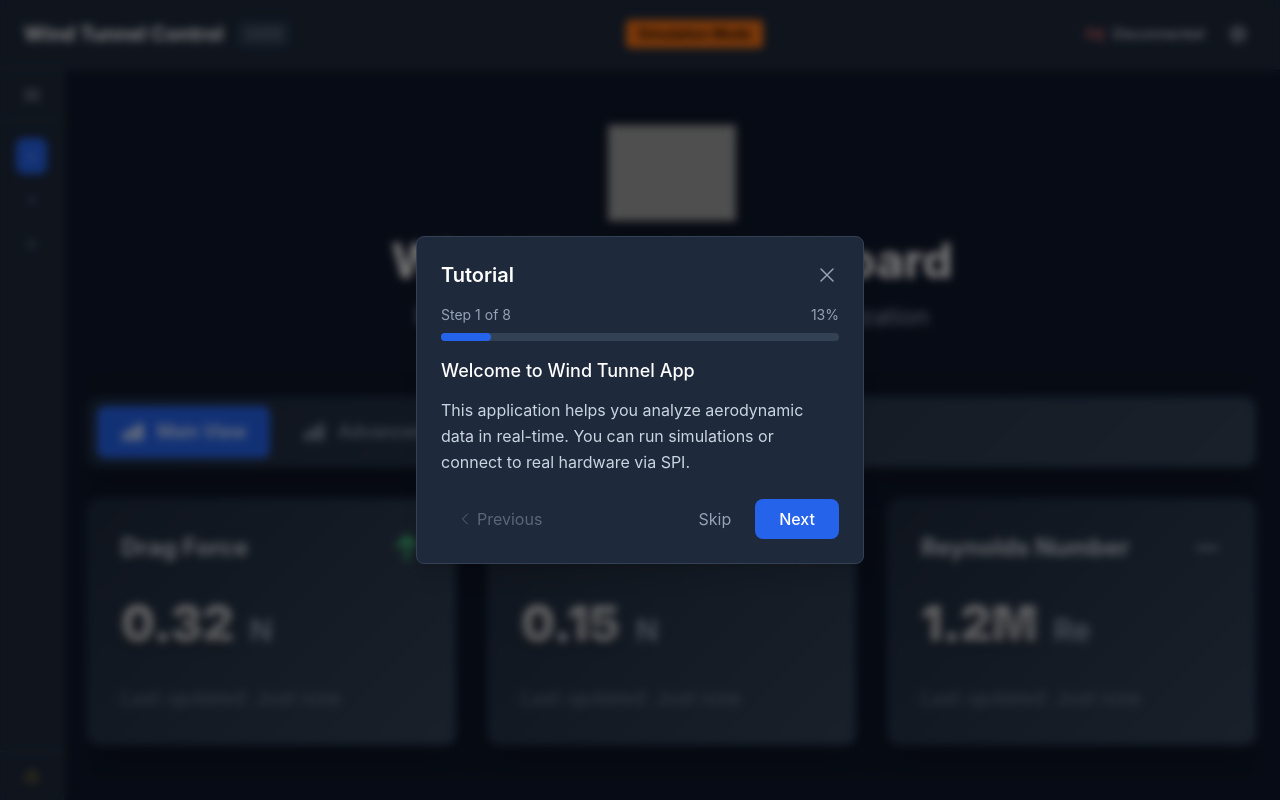
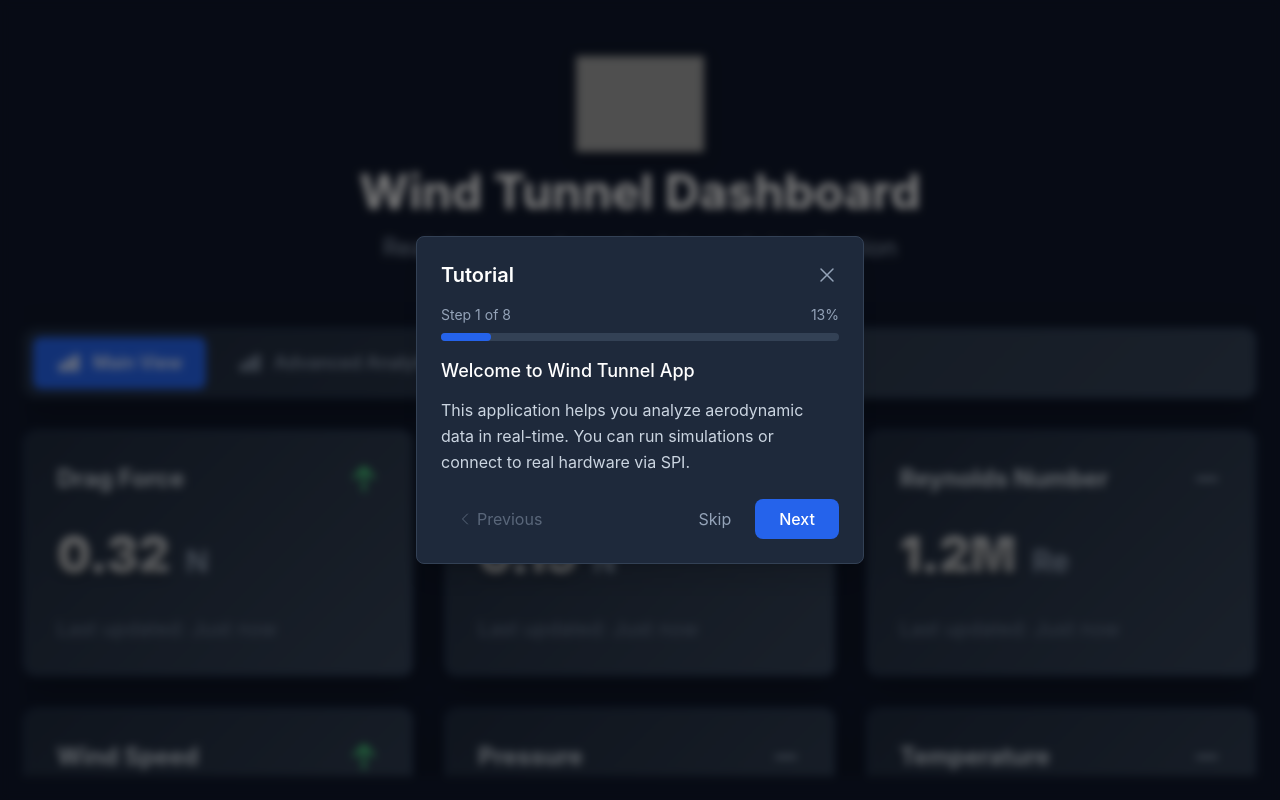
Before and after one commit to hadefuwa/wind-tunnel-electron-react, a React (Vite) app: page / in a window 1280 px wide. Built offline with nearby package versions, Linux system fonts and the light colour scheme; grey boxes are pictures that could not be loaded.

Commit message:
Remove old layout and use fullscreen Dashboard directly

```diff
--- a/src/renderer/App.tsx
+++ b/src/renderer/App.tsx
@@ -1,7 +1,5 @@
 import React, { useState, useEffect } from 'react';
 import { BrowserRouter as Router, Routes, Route } from 'react-router-dom';
-import Header from './components/Layout/Header';
-import Sidebar from './components/Layout/Sidebar';
 import Dashboard from './components/Dashboard/Dashboard';
 import Settings from './components/Settings/Settings';
 import { WebGLTest } from './components/Visualization/WebGLTest';
@@ -10,7 +8,6 @@ import { OnboardingTutorial, useTutorial } from './components/UI/OnboardingTutor
 export default function App() {
   const { hasSeenTutorial, markTutorialComplete } = useTutorial();
   const [showTutorial, setShowTutorial] = useState(!hasSeenTutorial);
-  const [sidebarCollapsed, setSidebarCollapsed] = useState(true);
 
   // Debug touchscreen scrolling
   useEffect(() => {
@@ -33,39 +30,16 @@ export default function App() {
     markTutorialComplete();
   };
 
-  const toggleSidebar = () => {
-    setSidebarCollapsed(!sidebarCollapsed);
-  };
-
-  // Touch event handlers for debugging
-  const handleTouchStart = (e: React.TouchEvent) => {
-    console.log('Touch start detected on main content');
-    console.log('Touch points:', e.touches.length);
-  };
-
-  const handleTouchMove = (e: React.TouchEvent) => {
-    console.log('Touch move detected on main content');
-    console.log('Touch delta Y:', e.touches[0]?.clientY);
-  };
-
   return (
     <Router>
-      <div className="min-h-screen bg-background-900 text-white flex flex-col">
-        <Header />
-        <div className="flex flex-1 overflow-hidden">
-          <Sidebar collapsed={sidebarCollapsed} onToggle={toggleSidebar} />
-          <main
-            className="flex-1 content-scrollable transition-all duration-300"
-            onTouchStart={handleTouchStart}
-            onTouchMove={handleTouchMove}
-          >
+      <div className="min-h-screen bg-background-900 text-white">
+        <main className="h-screen overflow-hidden">
           <Routes>
             <Route path="/" element={<Dashboard />} />
             <Route path="/settings" element={<Settings />} />
             <Route path="/webgl-test" element={<WebGLTest />} />
           </Routes>
         </main>
-        </div>
 
         <OnboardingTutorial
           isOpen={showTutorial}
```
Lines whose indentation alone changed are shown as unchanged.
